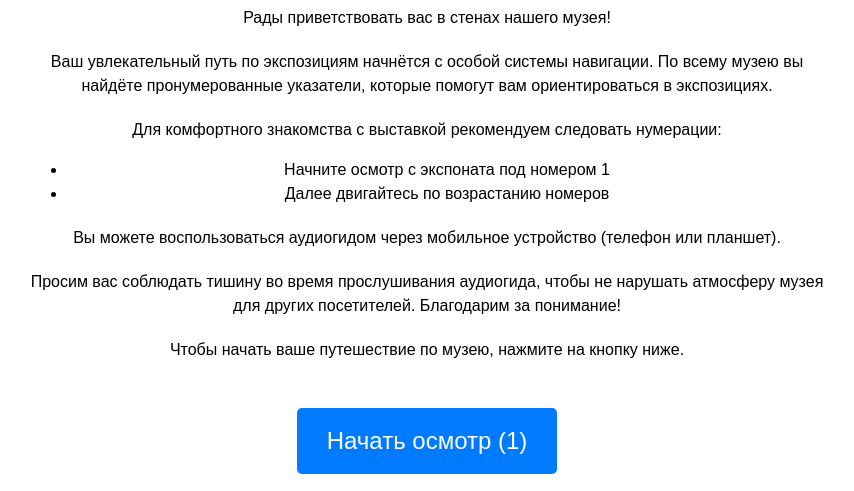
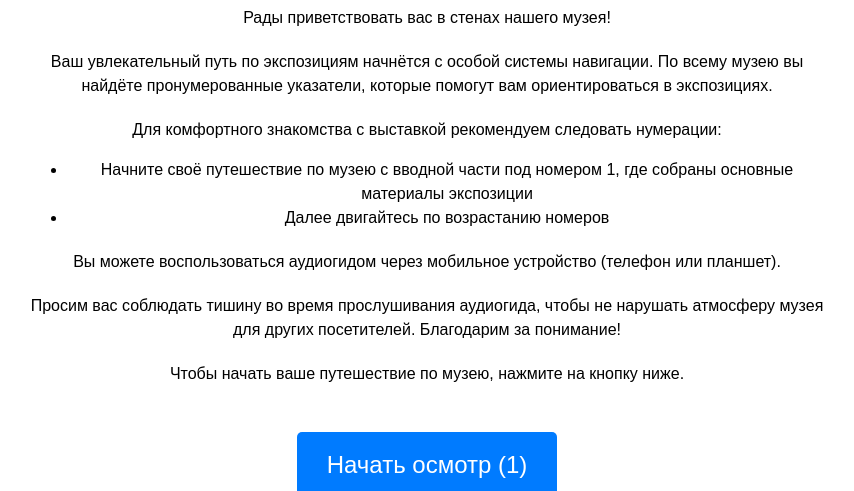
Before and after one commit to MuseumWolfenbuettel/russian, a plain HTML site: page index.html in a window 1280 px wide. Shown: the part 85-576 px from the top of the page, without its empty margins (213-1067 px from the left). Drawn offline with Linux system fonts and the light colour scheme.

Commit message:
Update index.html

```diff
--- a/index.html
+++ b/index.html
@@ -45,7 +45,7 @@
 
         <p>Для комфортного знакомства с выставкой рекомендуем следовать нумерации:</p>
         <ul>
-            <li>Начните осмотр с экспоната под номером 1</li>
+            <li>Начните своё путешествие по музею с вводной части под номером 1, где собраны основные материалы экспозиции</li>
             <li>Далее двигайтесь по возрастанию номеров</li>
         </ul>
 
```
